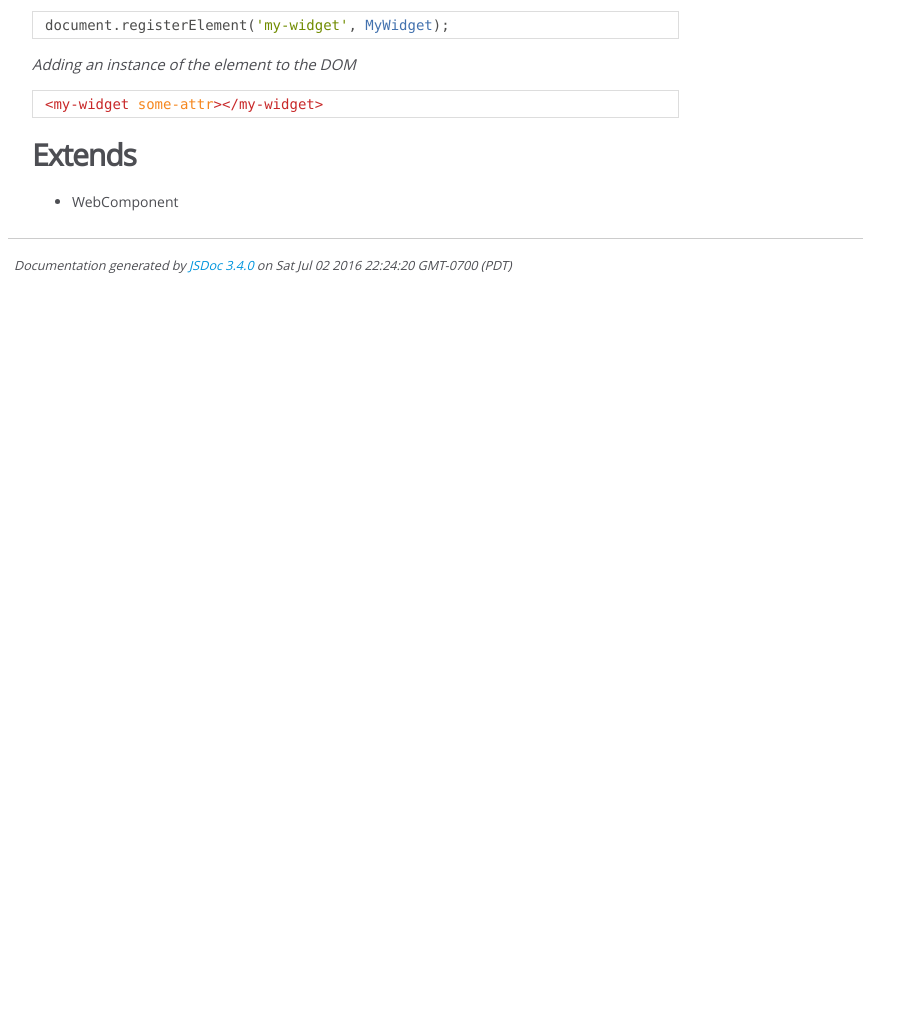
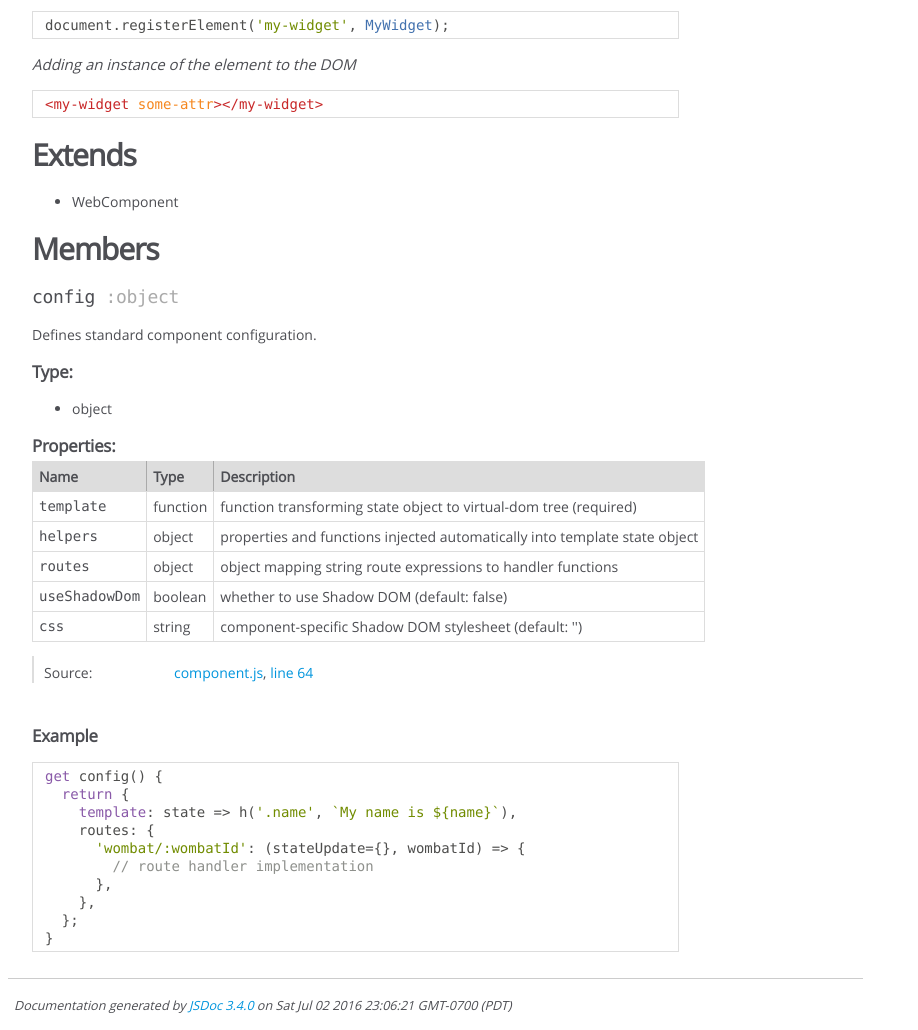
Before and after one commit to yangxin1994/panel, a website: page doc/Component.html in a window 1280 px wide. Shown: the part 784-1814 px from the top of the page, without its empty margins (0-918 px from the left). Before the commit the page ends 1074 px from the top, so only its background shows below. Drawn offline with Linux system fonts and the light colour scheme.

Commit message:
Component.config doc

```diff
--- a/doc/Component.html
+++ b/doc/Component.html
@@ -171,6 +171,240 @@ either by including the tag in HTML markup, or by using the DOM API method
 
 
 
+        <h3 class="subsection-title">Members</h3>
+
+
+
+<h4 class="name" id="config"><span class="type-signature"></span>config<span class="type-signature"> :object</span></h4>
+
+
+
+
+<div class="description">
+    Defines standard component configuration.
+</div>
+
+
+
+    <h5>Type:</h5>
+    <ul>
+        <li>
+
+<span class="param-type">object</span>
+
+
+        </li>
+    </ul>
+
+
+
+
+
+    <h5 class="subsection-title">Properties:</h5>
+
+
+
+<table class="props">
+    <thead>
+    <tr>
+
+        <th>Name</th>
+
+
+        <th>Type</th>
+
+
+
+
+
+        <th class="last">Description</th>
+    </tr>
+    </thead>
+
+    <tbody>
+
+
+        <tr>
+
+                <td class="name"><code>template</code></td>
+
+
+            <td class="type">
+
+
+<span class="param-type">function</span>
+
+
+
+            </td>
+
+
+
+
+
+            <td class="description last">function transforming state object to virtual-dom tree (required)</td>
+        </tr>
+
+
+
+        <tr>
+
+                <td class="name"><code>helpers</code></td>
+
+
+            <td class="type">
+
+
+<span class="param-type">object</span>
+
+
+
+            </td>
+
+
+
+
+
+            <td class="description last">properties and functions injected automatically into template state object</td>
+        </tr>
+
+
+
+        <tr>
+
+                <td class="name"><code>routes</code></td>
+
+
+            <td class="type">
+
+
+<span class="param-type">object</span>
+
+
+
+            </td>
+
+
+
+
+
+            <td class="description last">object mapping string route expressions to handler functions</td>
+        </tr>
+
+
+
+        <tr>
+
+                <td class="name"><code>useShadowDom</code></td>
+
+
+            <td class="type">
+
+
+<span class="param-type">boolean</span>
+
+
+
+            </td>
+
+
+
+
+
+            <td class="description last">whether to use Shadow DOM (default: false)</td>
+        </tr>
+
+
+
+        <tr>
+
+                <td class="name"><code>css</code></td>
+
+
+            <td class="type">
+
+
+<span class="param-type">string</span>
+
+
+
+            </td>
+
+
+
+
+
+            <td class="description last">component-specific Shadow DOM stylesheet (default: '')</td>
+        </tr>
+
+
+    </tbody>
+</table>
+
+
+
+
+<dl class="details">
+
+
+
+
+
+
+
+
+
+
+
+
+
+
+
+
+
+
+
+
+
+
+
+
+
+
+    <dt class="tag-source">Source:</dt>
+    <dd class="tag-source"><ul class="dummy"><li>
+        <a href="component.js.html">component.js</a>, <a href="component.js.html#line64">line 64</a>
+    </li></ul></dd>
+
+
+
+
+
+
+
+</dl>
+
+
+
+
+
+    <h5>Example</h5>
+
+    <pre class="prettyprint"><code>get config() {
+  return {
+    template: state => h('.name', `My name is ${name}`),
+    routes: {
+      'wombat/:wombatId': (stateUpdate={}, wombatId) => {
+        // route handler implementation
+      },
+    },
+  };
+}</code></pre>
+
+
+
+
+
 
 
 
@@ -193,7 +427,7 @@ either by including the tag in HTML markup, or by using the DOM API method
 <br class="clear">
 
 <footer>
-    Documentation generated by <a href="https://github.com/jsdoc3/jsdoc">JSDoc 3.4.0</a> on Sat Jul 02 2016 22:24:20 GMT-0700 (PDT)
+    Documentation generated by <a href="https://github.com/jsdoc3/jsdoc">JSDoc 3.4.0</a> on Sat Jul 02 2016 23:06:21 GMT-0700 (PDT)
 </footer>
 
 <script> prettyPrint(); </script>
```
Also changed, not shown: doc/component.js.html (+26 -1 lines), doc/index.html (+1 -1 lines), lib/component.js.
